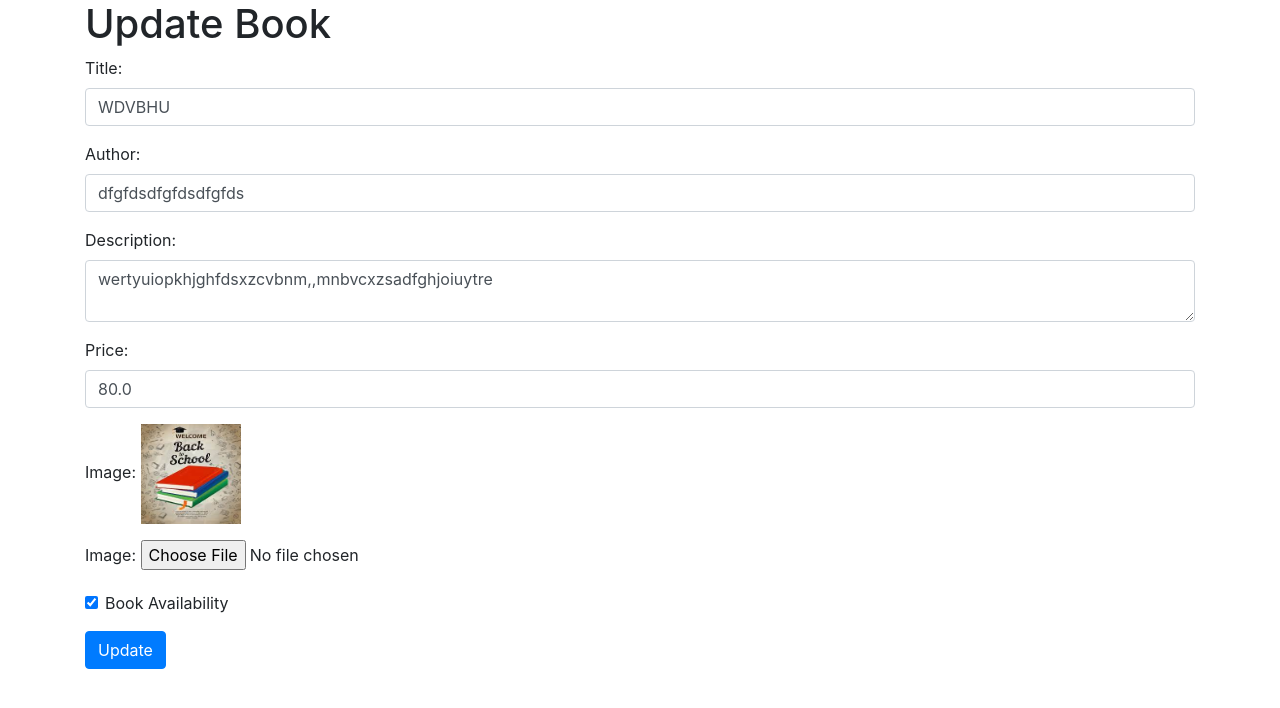
After one commit to Glenngt/BOOKREUSE, a Django app: page /update/6 in a window 1280 px wide. The commit adds this page. Shown: the top 708 px of the page. Run offline with Django 3.2, Linux system fonts and the light colour scheme; data comes from the database, SQL or seed files in the repository; some libraries are stand-ins or nearby versions.

Commit message:
manage-book-added

```diff
--- a/books/models.py
+++ b/books/models.py
@@ -2,15 +2,22 @@
 from django.db import models
 from django.urls import reverse
 from django.contrib.auth.models import User
+from django.core.exceptions import ValidationError
+from django.core.validators import RegexValidator
+
+def validate_mail(value):
+    if "@gmail.com" in value:
+        return value
+    else:
+        raise ValidationError("This mail is not valid!!")
+
 
 class Book(models.Model):
     title  = models.CharField(max_length = 200)
     author = models.CharField(max_length = 200)
     description = models.CharField(max_length = 500, default=None)
     price = models.FloatField(null=True, blank=True)
-    image_url = models.CharField(max_length = 2083, default=False)
     image = models.ImageField(upload_to="book",null=True)
-    follow_author = models.CharField(max_length=2083, blank=True)
     book_available = models.BooleanField(default=False)
     user = models.ForeignKey(User, on_delete=models.CASCADE, null=True, blank=True, default=None)
 
@@ -25,3 +32,11 @@ class Order(models.Model):
 
 	def __str__(self):
 		return self.product.title
+
+class Contact(models.Model):
+    name=models.CharField(max_length = 200)
+    email=models.CharField(max_length = 200)
+    request=models.CharField(max_length = 200)
+
+    def __str__(self):
+        return self.name
--- a/books/urls.py
+++ b/books/urls.py
@@ -14,4 +14,9 @@ urlpatterns = [
     path('complete/', paymentComplete, name = 'complete'),
     path('search/', SearchResultsListView.as_view(), name = 'search_results'),
     path('aboutus/', AboutUsView.as_view(), name='aboutus'),
+    path('contactus/',ContactUsView.as_view(),name="contactus"),
+    path('manage/',ManageListView.as_view(),name="manage"),
+    path('update/<int:pk>',update_book),
+    path('delete/<int:pk>',delete_book)
+
 ]
--- a/books/views.py
+++ b/books/views.py
@@ -1,15 +1,56 @@
-from django.shortcuts import render
+from django.shortcuts import render,redirect
 from django.views.generic import ListView, DetailView
 from django.views.generic.edit import CreateView
 from django.contrib.auth.mixins import LoginRequiredMixin
-from .models import Book, Order
+from .models import Book, Order,Contact
 from django.urls import reverse_lazy
 from django.db.models import Q # for search method
 from django.http import JsonResponse
 import json
 from django.views.generic import TemplateView
+from django.contrib.auth.mixins import LoginRequiredMixin
+from django.views.generic import UpdateView
+from django.urls import reverse_lazy
+from django.views.generic import DeleteView
 
 
+
+def delete_book(request,pk):
+    book = Book.objects.get(id=pk)
+    book.delete()
+    return redirect('http://127.0.0.1:8000/manage/')
+
+
+def update_book(request, pk):
+    book = Book.objects.get(id=pk)
+
+    if request.method == 'POST':
+        title = request.POST.get('title')
+        author = request.POST.get('author')
+        description = request.POST.get('description')
+        price = request.POST.get('price')
+        book_available = request.POST.get('book_available')
+        if book_available=="on":
+            f=True
+        else:
+            f=False
+
+        if "image" in request.FILES:
+            image = request.FILES["image"]
+            book.image = image
+
+        book.title = title
+        book.author = author
+        book.description = description
+        book.price = price
+        book.book_available=f
+
+        book.save()
+
+        return redirect('http://127.0.0.1:8000/manage/')
+
+    context = {'book': book}
+    return render(request, 'update_book.html', context)
 
 
 class AddBookView(LoginRequiredMixin, CreateView):
@@ -70,3 +111,27 @@ def paymentComplete(request):
 
 class AboutUsView(TemplateView):
     template_name = 'aboutus.html'
+
+class ContactUsView(TemplateView):
+    template_name = 'contactus.html'
+    fields=['name','email','request']
+
+    def post(self, request, *args, **kwargs):
+        name = request.POST.get('name')
+        email = request.POST.get('email')
+        reuest = request.POST.get('request')  # Add this line
+
+
+        return render(request, 'contactus.html')
+
+
+class ManageListView(LoginRequiredMixin, ListView):
+    model = Book
+    template_name = 'manage.html'
+    login_url = 'login'
+
+    def get_queryset(self):
+        queryset = super().get_queryset()
+        # Filter the books by the logged-in user
+        queryset = queryset.filter(user=self.request.user)
+        return queryset
--- /dev/null
+++ b/templates/update_book.html
@@ -0,0 +1,52 @@
+<!DOCTYPE html>
+<html>
+<head>
+    <title>Update Book</title>
+    <!-- Bootstrap CSS -->
+    <link rel="stylesheet" href="https://stackpath.bootstrapcdn.com/bootstrap/4.5.0/css/bootstrap.min.css">
+</head>
+<body>
+    <div class="container">
+        <h1>Update Book</h1>
+        <form method="POST" action="" enctype="multipart/form-data">
+            {% csrf_token %}
+            <div class="form-group">
+                <label for="title">Title:</label>
+                <input type="text" class="form-control" id="title" name="title" value="{{ book.title }}" required>
+            </div>
+            <div class="form-group">
+                <label for="author">Author:</label>
+                <input type="text" class="form-control" id="author" name="author" value="{{ book.author }}" required>
+            </div>
+            <div class="form-group">
+                <label for="description">Description:</label>
+                <textarea class="form-control" id="description" name="description" required>{{ book.description }}</textarea>
+            </div>
+            <div class="form-group">
+                <label for="price">Price:</label>
+                <input type="text" class="form-control" id="price" name="price" value="{{ book.price }}" required>
+            </div>
+            <div class="form-group">
+                <label for="image">Image:</label>
+                <img src="{{ book.image.url }}" width="100px" name="image" height="100px">
+
+            </div>
+
+            <div class="form-group">
+                <label for="image">Image:</label>
+                <input type="file" name="image">
+            </div>
+            <div class="form-group form-check">
+                <input type="checkbox" class="form-check-input" id="book_available" name="book_available" {% if book.book_available %}checked{% endif %}>
+                <label class="form-check-label" for="book_available">Book Availability</label>
+            </div>
+            <button type="submit" class="btn btn-primary">Update</button>
+        </form>
+    </div>
+
+    <!-- Bootstrap JS -->
+    <script src="https://code.jquery.com/jquery-3.5.1.slim.min.js"></script>
+    <script src="https://cdn.jsdelivr.net/npm/@popperjs/core@2.5.4/dist/umd/popper.min.js"></script>
+    <script src="https://stackpath.bootstrapcdn.com/bootstrap/4.5.0/js/bootstrap.min.js"></script>
+</body>
+</html>
```
Also changed, not shown: templates/base.html (+7 -9 lines), templates/contactus.html (+22 -31 lines), templates/manage.html (added, +62 -0 lines), books/migrations/0005_contact.py (added), books/migrations/0006_rename_address_contact_email.py (added), books/migrations/0007_remove_book_follow_author_remove_book_image_url.py (added), db.sqlite3, media/book/book.png (added), media/book/homepg2.PNG (added).
